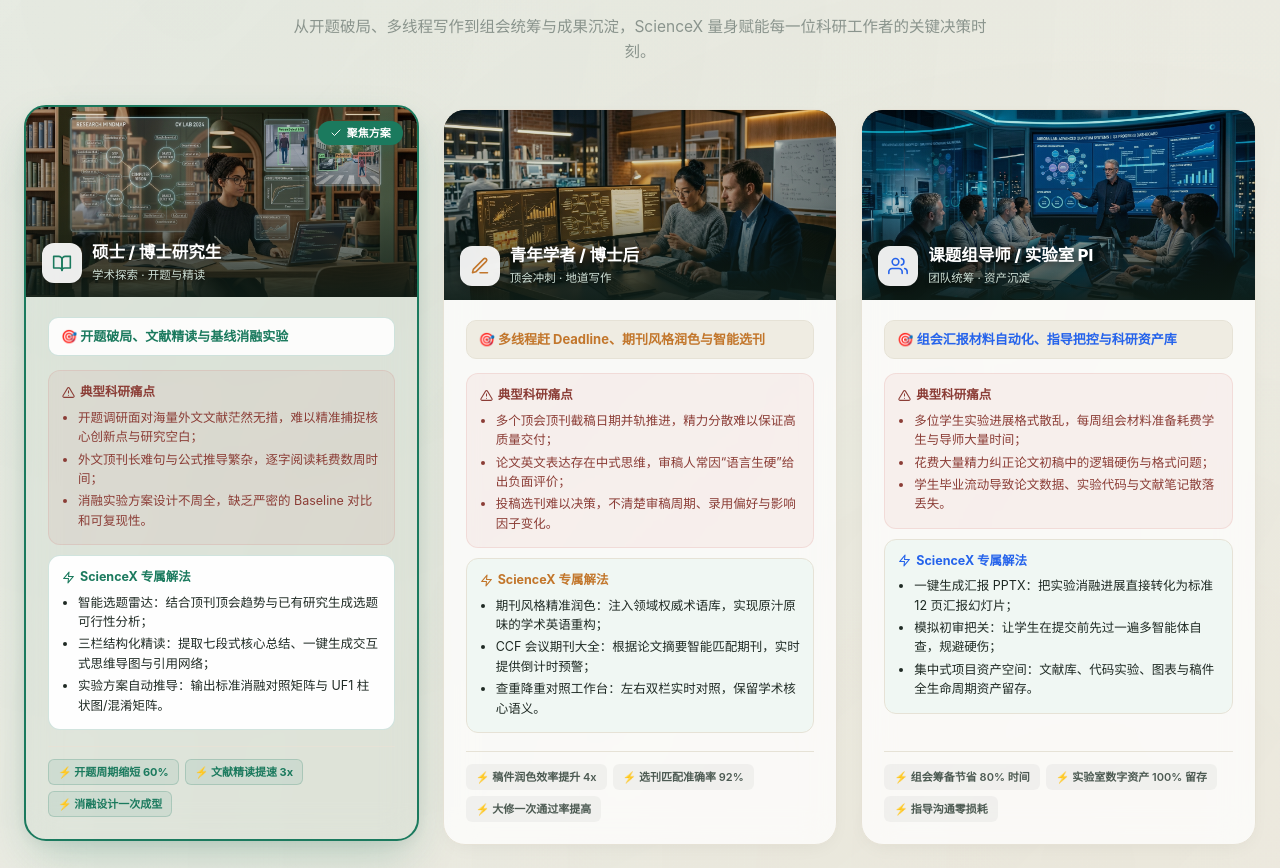
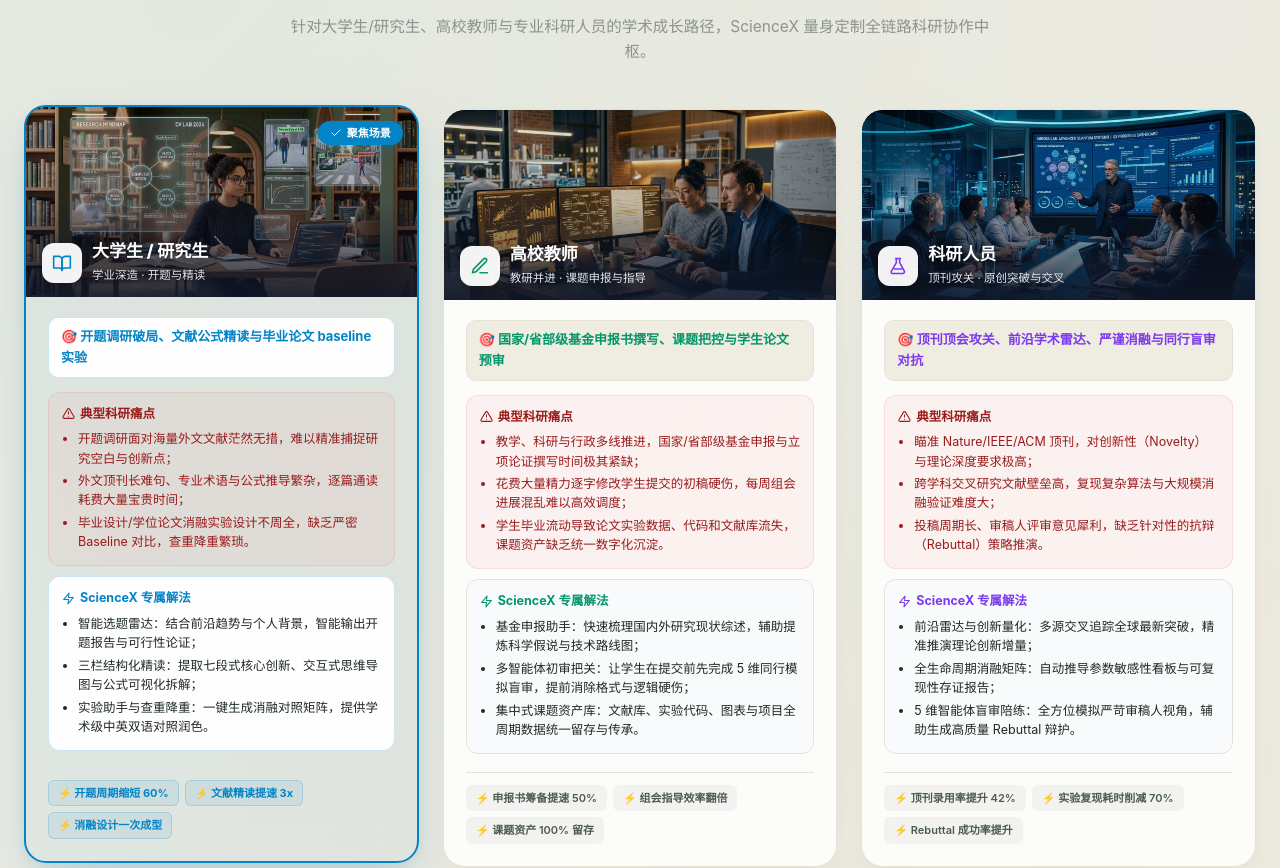
Before and after one commit to wyxpro/ScienceX, a React (Vite) app in the folder frontend/: page / in a window 1280 px wide. Shown: the part 900-1768 px from the top of the page. Built offline with nearby package versions, Linux system fonts and the light colour scheme; no server answers.

Commit message:
feat: 重构官网三大角色用户画像卡片并升级登录页为视觉清晰明亮的天霁蓝风格

```diff
--- a/frontend/src/pages/landing/LandingPersonas.tsx
+++ b/frontend/src/pages/landing/LandingPersonas.tsx
@@ -20,81 +20,81 @@
   metrics: string[];
 }
 
-// 三大核心学术角色：硕博研究生、青年学者/博士后、课题组导师/PI
+// 三大核心用户角色：大学生/研究生、高校教师、科研人员
 const PERSONA_SCENARIOS: PersonaScenario[] = [
   {
-    id: 'grad-student',
-    role: '硕士 / 博士研究生',
-    tag: '学术探索 · 开题与精读',
+    id: 'student',
+    role: '大学生 / 研究生',
+    tag: '学业深造 · 开题与精读',
     coverImg: gradStudentImg,
     avatarIcon: 'book',
-    themeColor: '#1b7a5e',
-    badgeBg: 'rgba(27, 122, 94, 0.12)',
-    cardActiveBg: 'rgba(27, 122, 94, 0.05)',
-    shadowColor: 'rgba(27, 122, 94, 0.28)',
-    sceneTitle: '开题破局、文献精读与基线消融实验',
+    themeColor: '#0284c7',
+    badgeBg: 'rgba(2, 132, 199, 0.1)',
+    cardActiveBg: 'rgba(2, 132, 199, 0.04)',
+    shadowColor: 'rgba(2, 132, 199, 0.25)',
+    sceneTitle: '开题调研破局、文献公式精读与毕业论文 baseline 实验',
     pains: [
-      '开题调研面对海量外文文献茫然无措，难以精准捕捉核心创新点与研究空白；',
-      '外文顶刊长难句与公式推导繁杂，逐字阅读耗费数周时间；',
-      '消融实验方案设计不周全，缺乏严密的 Baseline 对比和可复现性。',
+      '开题调研面对海量外文文献茫然无措，难以精准捕捉研究空白与创新点；',
+      '外文顶刊长难句、专业术语与公式推导繁杂，逐篇通读耗费大量宝贵时间；',
+      '毕业设计/学位论文消融实验设计不周全，缺乏严密 Baseline 对比，查重降重繁琐。',
     ],
     solves: [
-      '智能选题雷达：结合顶刊顶会趋势与已有研究生成选题可行性分析；',
-      '三栏结构化精读：提取七段式核心总结、一键生成交互式思维导图与引用网络；',
-      '实验方案自动推导：输出标准消融对照矩阵与 UF1 柱状图/混淆矩阵。',
+      '智能选题雷达：结合前沿趋势与个人背景，智能输出开题报告与可行性论证；',
+      '三栏结构化精读：提取七段式核心创新、交互式思维导图与公式可视化拆解；',
+      '实验助手与查重降重：一键生成消融对照矩阵，提供学术级中英双语对照润色。',
     ],
     metrics: ['开题周期缩短 60%', '文献精读提速 3x', '消融设计一次成型'],
   },
   {
-    id: 'early-scholar',
-    role: '青年学者 / 博士后',
-    tag: '顶会冲刺 · 地道写作',
+    id: 'teacher',
+    role: '高校教师',
+    tag: '教研并进 · 课题申报与指导',
     coverImg: earlyScholarImg,
     avatarIcon: 'pen',
-    themeColor: '#c2762b',
-    badgeBg: 'rgba(194, 118, 43, 0.12)',
-    cardActiveBg: 'rgba(194, 118, 43, 0.05)',
-    shadowColor: 'rgba(194, 118, 43, 0.28)',
-    sceneTitle: '多线程赶 Deadline、期刊风格润色与智能选刊',
+    themeColor: '#059669',
+    badgeBg: 'rgba(5, 150, 105, 0.1)',
+    cardActiveBg: 'rgba(5, 150, 105, 0.04)',
+    shadowColor: 'rgba(5, 150, 105, 0.25)',
+    sceneTitle: '国家/省部级基金申报书撰写、课题把控与学生论文预审',
     pains: [
-      '多个顶会顶刊截稿日期并轨推进，精力分散难以保证高质量交付；',
-      '论文英文表达存在中式思维，审稿人常因“语言生硬”给出负面评价；',
-      '投稿选刊难以决策，不清楚审稿周期、录用偏好与影响因子变化。',
+      '教学、科研与行政多线推进，国家/省部级基金申报与立项论证撰写时间极其紧缺；',
+      '花费大量精力逐字修改学生提交的初稿硬伤，每周组会进展混乱难以高效调度；',
+      '学生毕业流动导致论文实验数据、代码和文献库流失，课题资产缺乏统一数字化沉淀。',
     ],
     solves: [
-      '期刊风格精准润色：注入领域权威术语库，实现原汁原味的学术英语重构；',
-      'CCF 会议期刊大全：根据论文摘要智能匹配期刊，实时提供倒计时预警；',
-      '查重降重对照工作台：左右双栏实时对照，保留学术核心语义。',
+      '基金申报助手：快速梳理国内外研究现状综述，辅助提炼科学假说与技术路线图；',
+      '多智能体初审把关：让学生在提交前先完成 5 维同行模拟盲审，提前消除格式与逻辑硬伤；',
+      '集中式课题资产库：文献库、实验代码、图表与项目全周期数据统一留存与传承。',
     ],
-    metrics: ['稿件润色效率提升 4x', '选刊匹配准确率 92%', '大修一次通过率提高'],
+    metrics: ['申报书筹备提速 50%', '组会指导效率翻倍', '课题资产 100% 留存'],
   },
   {
-    id: 'lab-pi',
-    role: '课题组导师 / 实验室 PI',
-    tag: '团队统筹 · 资产沉淀',
+    id: 'researcher',
+    role: '科研人员',
+    tag: '顶刊攻关 · 原创突破与交叉',
     coverImg: labPiImg,
-    avatarIcon: 'users',
-    themeColor: '#2563eb',
-    badgeBg: 'rgba(37, 99, 235, 0.12)',
-    cardActiveBg: 'rgba(37, 99, 235, 0.05)',
-    shadowColor: 'rgba(37, 99, 235, 0.28)',
-    sceneTitle: '组会汇报材料自动化、指导把控与科研资产库',
+    avatarIcon: 'flask',
+    themeColor: '#7c3aed',
+    badgeBg: 'rgba(124, 58, 237, 0.1)',
+    cardActiveBg: 'rgba(124, 58, 237, 0.04)',
+    shadowColor: 'rgba(124, 58, 237, 0.25)',
+    sceneTitle: '顶刊顶会攻关、前沿学术雷达、严谨消融与同行盲审对抗',
     pains: [
-      '多位学生实验进展格式散乱，每周组会材料准备耗费学生与导师大量时间；',
-      '花费大量精力纠正论文初稿中的逻辑硬伤与格式问题；',
-      '学生毕业流动导致论文数据、实验代码与文献笔记散落丢失。',
+      '瞄准 Nature/IEEE/ACM 顶刊，对创新性（Novelty）与理论深度要求极高；',
+      '跨学科交叉研究文献壁垒高，复现复杂算法与大规模消融验证难度大；',
+      '投稿周期长、审稿人评审意见犀利，缺乏针对性的抗辩（Rebuttal）策略推演。',
     ],
     solves: [
-      '一键生成汇报 PPTX：把实验消融进展直接转化为标准 12 页汇报幻灯片；',
-      '模拟初审把关：让学生在提交前先过一遍多智能体自查，规避硬伤；',
-      '集中式项目资产空间：文献库、代码实验、图表与稿件全生命周期资产留存。',
+      '前沿雷达与创新量化：多源交叉追踪全球最新突破，精准推演理论创新增量；',
+      '全生命周期消融矩阵：自动推导参数敏感性看板与可复现性存证报告；',
+      '5 维智能体盲审陪练：全方位模拟严苛审稿人视角，辅助生成高质量 Rebuttal 辩护。',
     ],
-    metrics: ['组会筹备节省 80% 时间', '实验室数字资产 100% 留存', '指导沟通零损耗'],
+    metrics: ['顶刊录用率提升 42%', '实验复现耗时削减 70%', 'Rebuttal 成功率提升'],
   },
 ];
 
 export const LandingPersonas: React.FC = () => {
-  const [selectedId, setSelectedId] = useState<string>('grad-student');
+  const [selectedId, setSelectedId] = useState<string>('student');
 
   return (
     <section id="personas" className="landing-section" style={{ maxWidth: 1320, margin: '0 auto', padding: '60px 24px' }}>
@@ -103,12 +103,12 @@
         <h2 className="section-title" style={{ fontSize: 'clamp(26px, 3.2vw, 36px)', marginTop: 8 }}>
           用户画像与科研场景
         </h2>
-        <p className="section-sub" style={{ maxWidth: 720, margin: '10px auto 0', color: 'var(--muted)', fontSize: 15.5 }}>
-          从开题破局、多线程写作到组会统筹与成果沉淀，ScienceX 量身赋能每一位科研工作者的关键决策时刻。
+        <p className="section-sub" style={{ maxWidth: 740, margin: '10px auto 0', color: 'var(--muted)', fontSize: 15.5 }}>
+          针对大学生/研究生、高校教师与专业科研人员的学术成长路径，ScienceX 量身定制全链路科研协作中枢。
         </p>
       </div>
 
-      {/* 三大画像场景卡片网格（带精致封面图与多主题交互） */}
+      {/* 三大画像场景卡片网格 */}
       <div
         style={{
           display: 'grid',
@@ -125,12 +125,12 @@
               style={{
                 borderRadius: 22,
                 overflow: 'hidden',
-                background: isSelected ? p.cardActiveBg : 'rgba(255, 255, 255, 0.75)',
+                background: isSelected ? p.cardActiveBg : 'rgba(255, 255, 255, 0.85)',
                 backdropFilter: 'blur(16px)',
                 border: isSelected ? `2.5px solid ${p.themeColor}` : '1.5px solid var(--line)',
                 boxShadow: isSelected
                   ? `0 20px 48px -10px ${p.shadowColor}, 0 4px 16px rgba(0, 0, 0, 0.06)`
-                  : '0 6px 20px -6px rgba(0, 0, 0, 0.06)',
+                  : '0 6px 20px -6px rgba(0, 0, 0, 0.05)',
                 display: 'flex',
                 flexDirection: 'column',
                 cursor: 'pointer',
@@ -149,7 +149,7 @@
                 if (!isSelected) {
                   e.currentTarget.style.borderColor = 'var(--line)';
                   e.currentTarget.style.transform = 'none';
-                  e.currentTarget.style.boxShadow = '0 6px 20px -6px rgba(0, 0, 0, 0.06)';
+                  e.currentTarget.style.boxShadow = '0 6px 20px -6px rgba(0, 0, 0, 0.05)';
                 }
               }}
               role="button"
@@ -177,7 +177,7 @@
                     backdropFilter: 'blur(6px)',
                   }}
                 >
-                  <Icon name="check" size={12} /> 聚焦方案
+                  <Icon name="check" size={12} /> 聚焦场景
                 </div>
               )}
 
@@ -209,7 +209,7 @@
                   style={{
                     position: 'absolute',
                     inset: 0,
-                    background: 'linear-gradient(to top, rgba(14, 29, 23, 0.88) 0%, rgba(14, 29, 23, 0.25) 50%, rgba(0,0,0,0.1) 100%)',
+                    background: 'linear-gradient(to top, rgba(15, 23, 42, 0.88) 0%, rgba(15, 23, 42, 0.25) 50%, rgba(0,0,0,0.1) 100%)',
                     pointerEvents: 'none',
                   }}
                 />
@@ -233,7 +233,7 @@
                         width: 40,
                         height: 40,
                         borderRadius: 12,
-                        background: 'rgba(255, 255, 255, 0.92)',
+                        background: 'rgba(255, 255, 255, 0.95)',
                         color: p.themeColor,
                         display: 'flex',
                         alignItems: 'center',
@@ -248,7 +248,7 @@
                       <div
                         style={{
                           fontWeight: 800,
-                          fontSize: 16.5,
+                          fontSize: 17,
                           color: '#ffffff',
                           textShadow: '0 2px 8px rgba(0, 0, 0, 0.7)',
                           lineHeight: 1.25,
@@ -259,7 +259,7 @@
                       <div
                         style={{
                           fontSize: 11.5,
-                          color: '#d1e3d9',
+                          color: '#e2e8f0',
                           marginTop: 3,
                           textShadow: '0 1px 4px rgba(0, 0, 0, 0.6)',
                         }}
@@ -282,7 +282,7 @@
                     marginBottom: 14,
                     padding: '8px 12px',
                     borderRadius: 10,
-                    background: isSelected ? 'rgba(255, 255, 255, 0.9)' : 'var(--bg-deep)',
+                    background: isSelected ? 'rgba(255, 255, 255, 0.95)' : 'var(--bg-deep)',
                     border: isSelected ? `1px solid ${p.themeColor}33` : '1px solid var(--line)',
                     transition: 'all 0.25s ease',
                   }}
@@ -295,11 +295,11 @@
                   <div
                     style={{
                       fontSize: 12.5,
-                      color: '#8b3d36',
-                      background: 'rgba(194, 74, 66, 0.06)',
+                      color: '#991b1b',
+                      background: 'rgba(239, 68, 68, 0.06)',
                       padding: '11px 13px',
                       borderRadius: 12,
-                      border: '1px solid rgba(194, 74, 66, 0.12)',
+                      border: '1px solid rgba(239, 68, 68, 0.12)',
                     }}
                   >
                     <div style={{ fontWeight: 700, marginBottom: 5, display: 'flex', alignItems: 'center', gap: 5 }}>
@@ -318,7 +318,7 @@
                     style={{
                       fontSize: 12.5,
                       color: 'var(--ink)',
-                      background: isSelected ? 'rgba(255, 255, 255, 0.95)' : 'var(--brand-softer)',
+                      background: isSelected ? 'rgba(255, 255, 255, 0.95)' : 'rgba(248, 250, 252, 0.85)',
                       border: isSelected ? `1px solid ${p.themeColor}33` : '1px solid var(--line)',
                       padding: '11px 13px',
                       borderRadius: 12,
```
Also changed, not shown: frontend/src/pages/Login.tsx (+77 -103 lines).
